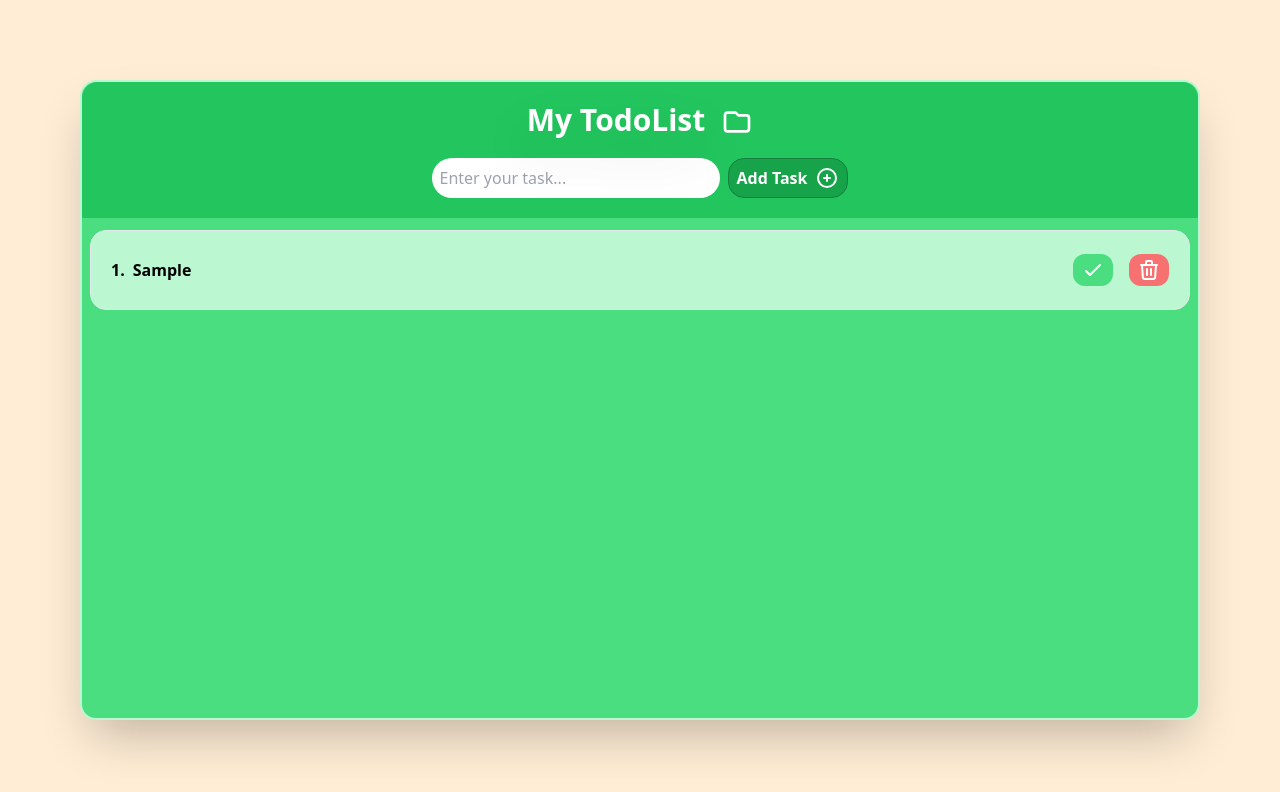
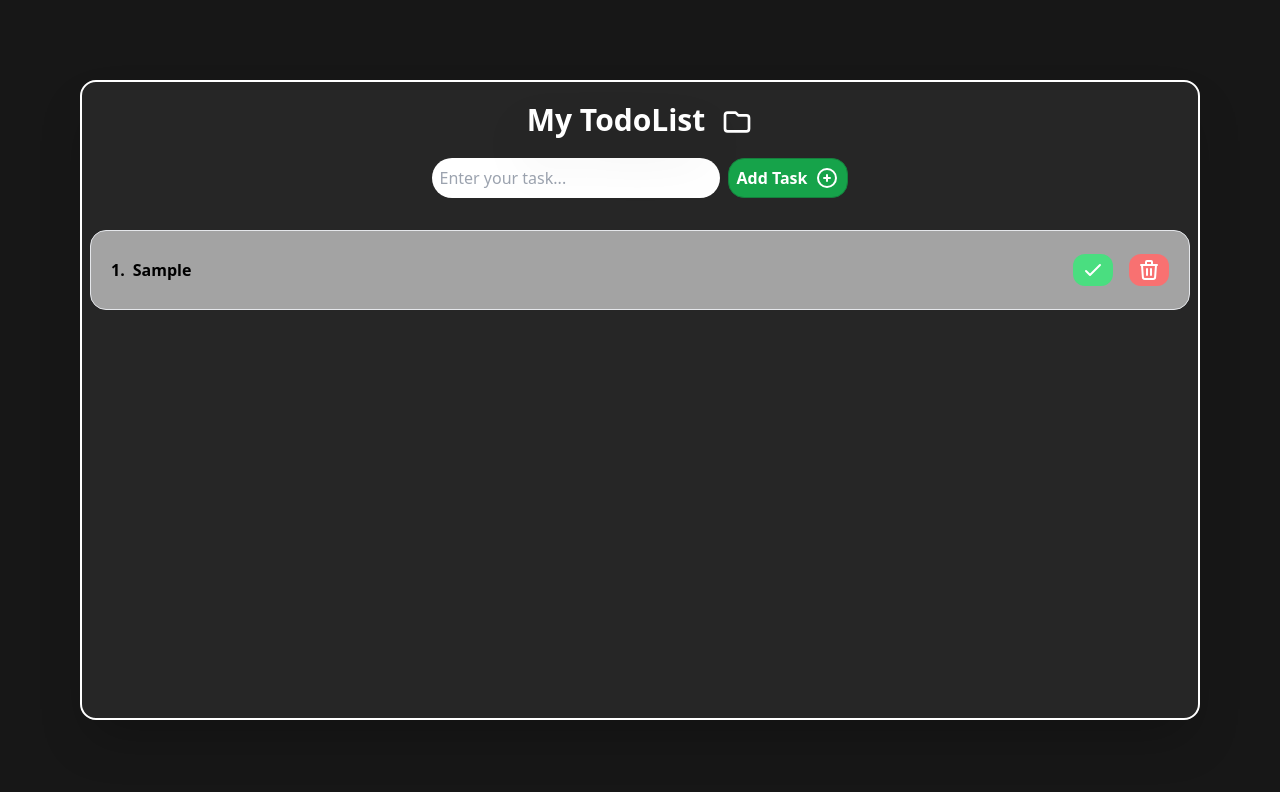
Before and after one commit to Juliosc1/my-todolist, a Next.js app: page / in a window 1280 px wide. Both pictures are taken after typing "Sample" into the empty fields and a click on the button "Add Task". Shown: the top 792 px of the page. Built offline with nearby package versions, Linux system fonts and the light colour scheme.

Commit message:
change color and styling

```diff
--- a/components/Todolist.tsx
+++ b/components/Todolist.tsx
@@ -41,9 +41,9 @@ function Todolist() {
   }
 
   return (
-    <div className="bg-green-400 flex flex-col items-center w-full h-full border-2 border-green-200 rounded-2xl shadow-2xl">
+    <div className="bg-neutral-800 flex flex-col items-center w-full h-full border-2 border-white rounded-2xl shadow-2xl">
 
-      <div className="bg-green-500 flex flex-col items-center justify-center w-full rounded-t-2xl p-5">
+      <div className="flex flex-col items-center justify-center w-full rounded-t-2xl p-5">
         <div className="flex items-center gap-4 pb-5">
           <h1 className="text-3xl font-bold text-white shadow-black drop-shadow-2xl">
             My TodoList
@@ -70,7 +70,7 @@ function Todolist() {
       <div className="flex flex-col w-full overflow-auto">
         {todoList.map((task: TodoListProps, key: number) => {
           return (
-            <div className="">
+            <div>
               <Task key={key} task={task} deleteTask={handleDelete} completeTask={handleCompleteTask} />
             </div>
           );
--- a/pages/index.tsx
+++ b/pages/index.tsx
@@ -2,7 +2,7 @@ import Todolist from '../components/Todolist'
 
 export default function Home() {
   return (
-    <main className='bg-orange-100 flex item-center justify-center h-[100vh] p-20'>
+    <main className='bg-neutral-900 flex item-center justify-center h-[100vh] p-20'>
       <Todolist />
     </main>
   )
--- a/styles/globals.css
+++ b/styles/globals.css
@@ -4,6 +4,6 @@
 
 @layer components {
   .taskCard {
-    @apply bg-green-200 flex items-center h-20 p-5 mx-2 mt-3 border rounded-2xl transition ease-in-out delay-150 hover:bg-green-300 hover:-translate-y-1 hover:scale-100;
+    @apply bg-neutral-400 flex items-center h-20 p-5 mx-2 mt-3 border rounded-2xl transition ease-in-out delay-150 hover:bg-neutral-500 hover:-translate-y-1 hover:scale-100;
   }
 }
```
